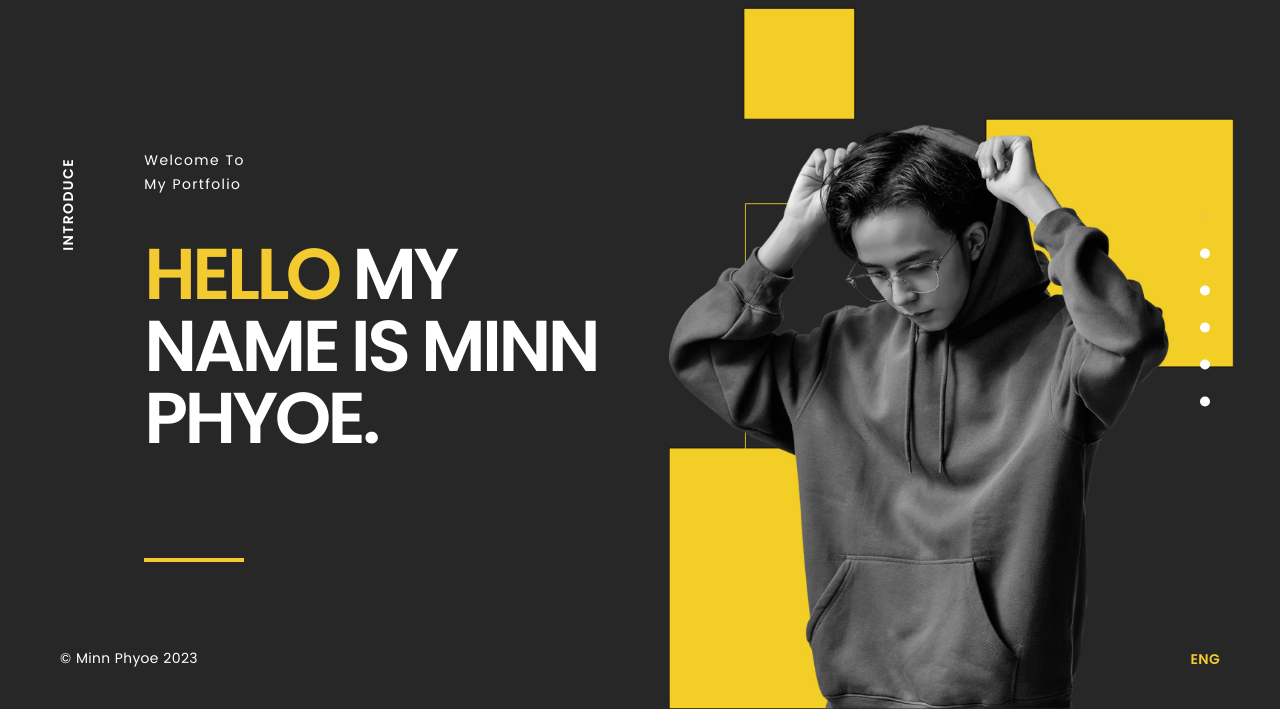
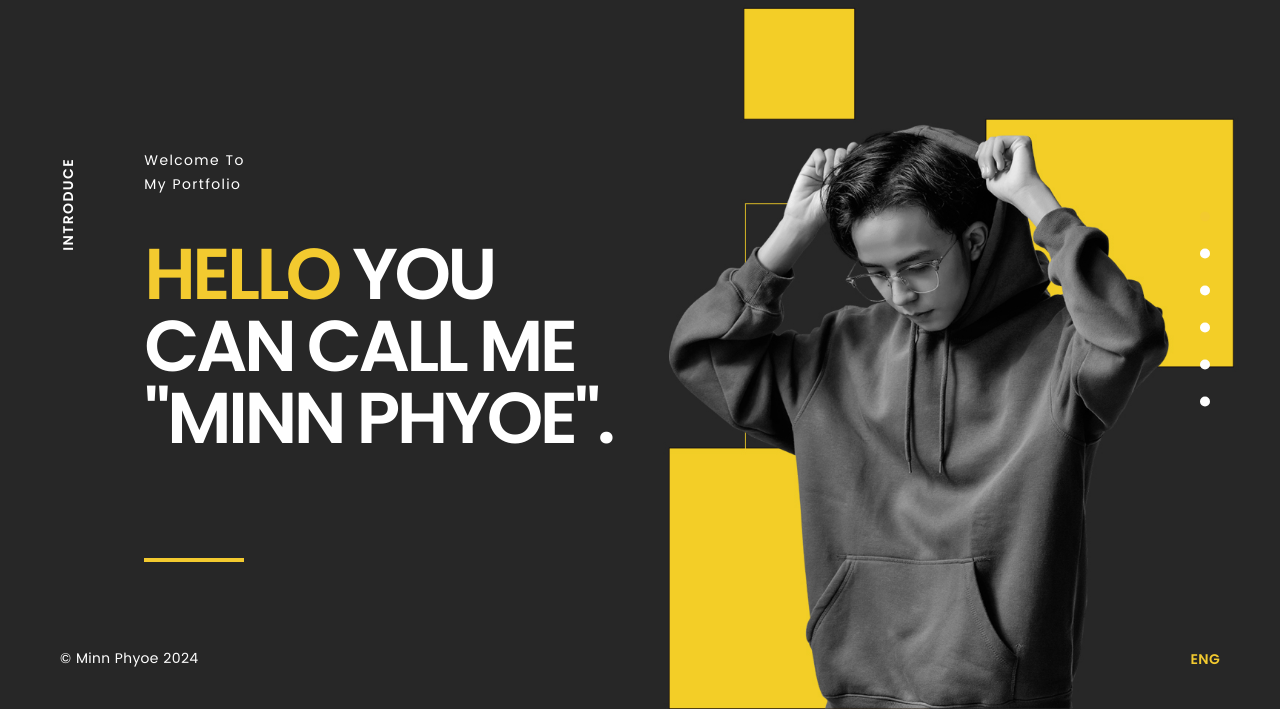
Before and after one commit to MinnPhyoe/minnphyoe, a plain HTML site: page index.html in a window 1280 px wide. Shown: the part 91-800 px from the top of the page. Drawn offline with nearby package versions, Linux system fonts and the light colour scheme; files whose address does not match are found by name; a web font is replaced by a local one.

Commit message:
index.html

```diff
--- a/index.html
+++ b/index.html
@@ -56,7 +56,7 @@
           <a href="https://www.behance.net/minnphyoe"> <ion-icon name="logo-behance"></ion-icon></a>
           <a href="https://linktr.ee/minnphyoe"><ion-icon name="link-outline"></ion-icon></a>
         </div>
-        <div class="copy">© Minn Phyoe 2023. All Rights Reseverd</div>
+        <div class="copy">© Minn Phyoe 2024. All Rights Reseverd</div>
       </div>
     </div>
 
@@ -85,7 +85,7 @@
         <a href="https://linktr.ee/minnphyoe"><ion-icon name="link-outline"></ion-icon></a>
       </div>
     </header>
-    <div class="copy-bottom white boxed">© Minn Phyoe 2023</div>
+    <div class="copy-bottom white boxed">© Minn Phyoe 2024</div>
     <div class="lang-bottom white boxed">
       <div class="menu-lang">
         <a href="" class="active">Eng</a>
@@ -107,7 +107,7 @@
                       <div class="row">
                         <div class="col-md-8 col-lg-6">
                           <p class="subtitle-top">Welcome To<br>My Portfolio</p>
-                          <h1 class="display-2 text-white"><span class="text-primary">Hello</span> my name is Minn Phyoe.</h1>
+                          <h1 class="display-2 text-white"><span class="text-primary">Hello</span> You can call me "Minn Phyoe".</h1>
                           <div class="hr-bottom"></div>
                         </div>
                       </div>
```
